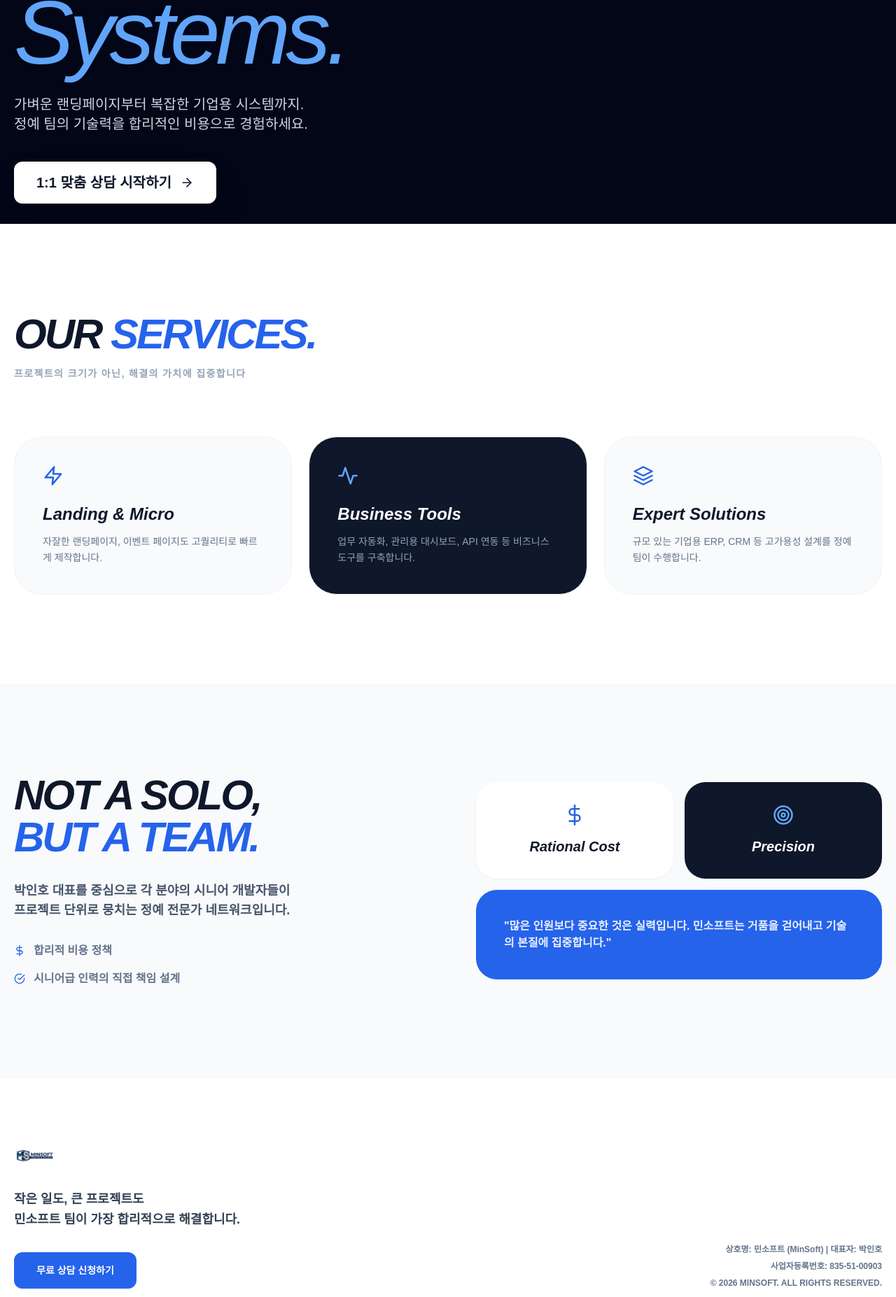
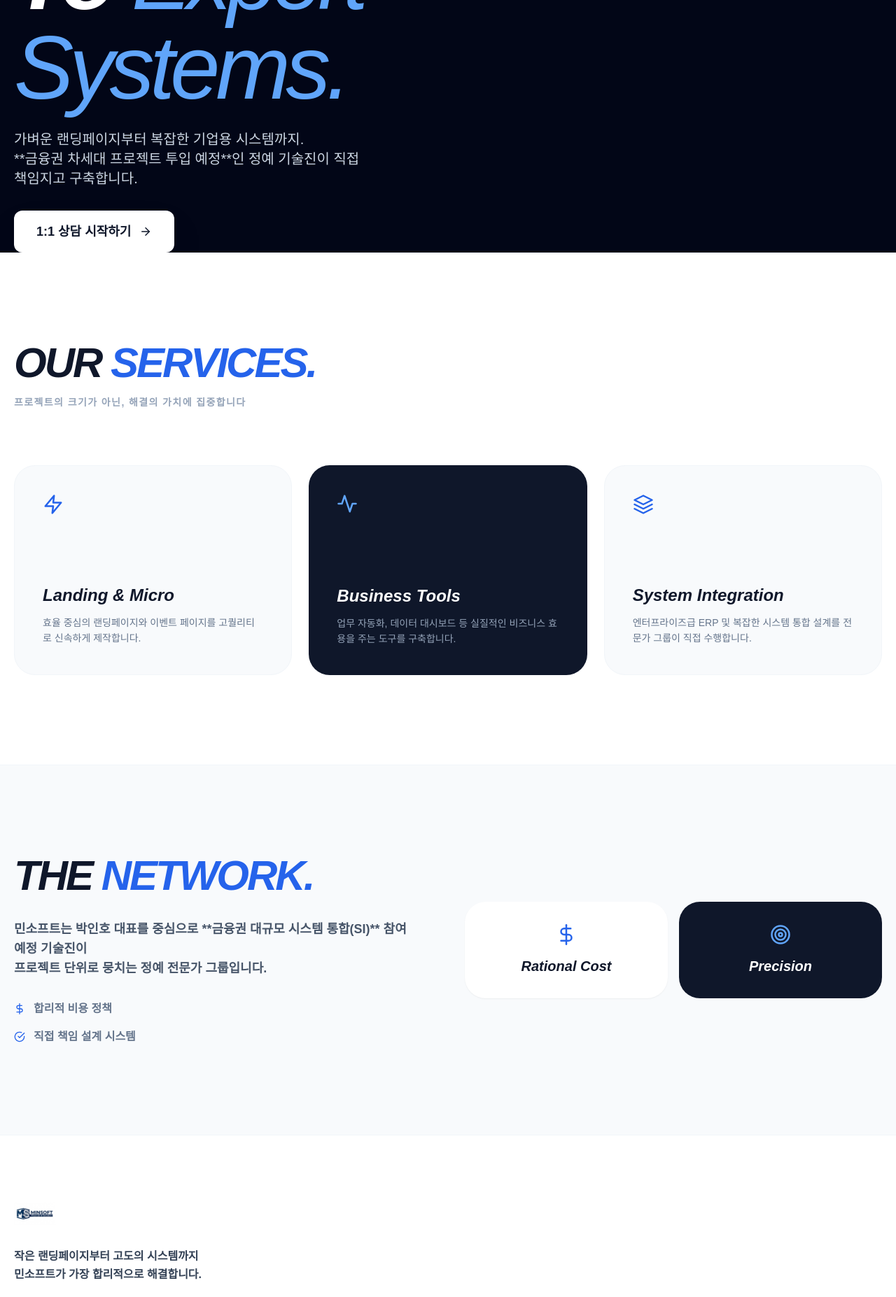
Before and after one commit to parkinho1/minsoft-web, a React (Vite) app: page / in a window 1280 px wide. Shown: the part 480-2334 px from the top of the page at 70% size. Built offline with nearby package versions, Linux system fonts and the light colour scheme.

Commit message:
Fix: Mobile font scaling and update finance project status

```diff
--- a/src/App.jsx
+++ b/src/App.jsx
@@ -5,7 +5,6 @@ import { FiArrowRight, FiCheckCircle, FiCpu, FiLayers, FiRefreshCw, FiServer, Fi
 // --- 공통 상담 함수 ---
 const openChat = () => window.open('https://open.kakao.com/o/sjhhq7ei');
 
-// --- Navbar: 모바일 전용 햄버거 메뉴 포함 ---
 const Navbar = () => {
   const [isScrolled, setIsScrolled] = useState(false);
   const [isMenuOpen, setIsMenuOpen] = useState(false);
@@ -19,12 +18,10 @@ const Navbar = () => {
   return (
     <nav className={`fixed w-full z-50 transition-all duration-500 ${isScrolled || isMenuOpen ? "bg-white/95 backdrop-blur-xl border-b border-slate-100 py-2" : "bg-transparent py-4"}`}>
       <div className="max-w-7xl mx-auto px-5 flex items-center justify-between">
-        {/* 로고: 모바일 대응 크기 조절 */}
         <div className="flex items-center gap-2 cursor-pointer bg-white p-1 rounded-lg shadow-sm border border-slate-100">
           <img src="/logo.png" alt="MinSoft Logo" className="h-7 md:h-10 object-contain" />
         </div>
 
-        {/* 데스크톱 메뉴 */}
         <div className={`hidden md:flex items-center space-x-10 text-sm font-bold uppercase tracking-widest ${isScrolled ? "text-slate-600" : "text-white"}`}>
           <a href="#services" className="hover:text-blue-400">Services</a>
           <a href="#team" className="hover:text-blue-400">Our Team</a>
@@ -33,23 +30,21 @@ const Navbar = () => {
           </button>
         </div>
 
-        {/* 모바일 메뉴 버튼 */}
         <button className="md:hidden text-2xl p-1" onClick={() => setIsMenuOpen(!isMenuOpen)}>
           {isMenuOpen ? <FiX className="text-slate-900" /> : <FiMenu className={isScrolled ? "text-slate-900" : "text-white"} />}
         </button>
       </div>
 
-      {/* 모바일 드롭다운 메뉴 */}
       <AnimatePresence>
         {isMenuOpen && (
           <motion.div
-            initial={{ opacity: 0, height: 0 }} animate={{ opacity: 1, height: "auto" }} exit={{ opacity: 0, height: 0 }}
-            className="md:hidden bg-white border-b border-slate-100 overflow-hidden"
+            initial={{ opacity: 0, y: -20 }} animate={{ opacity: 1, y: 0 }} exit={{ opacity: 0, y: -20 }}
+            className="md:hidden bg-white border-b border-slate-100 overflow-hidden absolute top-full left-0 w-full"
           >
             <div className="flex flex-col p-6 gap-6 font-black text-slate-900 uppercase tracking-widest text-center">
               <a href="#services" onClick={() => setIsMenuOpen(false)}>Services</a>
               <a href="#team" onClick={() => setIsMenuOpen(false)}>Our Team</a>
-              <button onClick={openChat} className="w-full py-4 bg-blue-600 text-white rounded-xl">Get a Quote</button>
+              <button onClick={openChat} className="w-full py-4 bg-blue-600 text-white rounded-xl shadow-lg shadow-blue-200">Get a Quote</button>
             </div>
           </motion.div>
         )}
@@ -63,62 +58,77 @@ function App() {
     <div className="bg-white text-slate-900 overflow-x-hidden selection:bg-blue-600 selection:text-white">
       <Navbar />
 
-      {/* 1. Hero: 모바일 텍스트 및 간격 최적화 */}
-      <section className="relative min-h-[90vh] md:min-h-screen flex items-center px-5 overflow-hidden bg-slate-950">
+      {/* 1. Hero: 모바일 폰트 크기 대폭 하향 조정 (뚫고 나감 방지) */}
+      <section className="relative min-h-[100svh] flex items-center px-5 overflow-hidden bg-slate-950 pt-20">
         <div className="absolute inset-0 -z-10">
           <img src="/hero-bg.png" alt="Tech" className="w-full h-full object-cover opacity-30 md:opacity-40" />
-          <div className="absolute inset-0 bg-gradient-to-b from-slate-950/20 via-slate-950/80 to-slate-950 md:bg-gradient-to-r md:from-slate-950 md:via-slate-950/40 md:to-transparent"></div>
+          <div className="absolute inset-0 bg-gradient-to-b from-slate-950/20 via-slate-950/90 to-slate-950"></div>
         </div>
-        <div className="max-w-7xl mx-auto w-full relative z-10 pt-16 md:pt-0">
+        <div className="max-w-7xl mx-auto w-full relative z-10">
           <motion.div initial={{ opacity: 0, y: 20 }} animate={{ opacity: 1, y: 0 }} className="max-w-4xl text-center md:text-left">
-            <div className="inline-block px-3 py-1 bg-blue-600 text-white rounded text-[10px] font-black mb-6 uppercase tracking-[0.2em]">Full-Spectrum Digital Partner</div>
-            <h1 className="text-4xl sm:text-6xl md:text-8xl lg:text-9xl font-black text-white leading-[1.1] md:leading-[0.9] tracking-tighter mb-6 italic">
+            <div className="inline-block px-3 py-1 bg-blue-600 text-white rounded text-[10px] font-black mb-6 uppercase tracking-[0.2em]">SI & Solution Expert</div>
+            {/* 모바일에서 글자가 깨지지 않도록 text-4xl로 시작 */}
+            <h1 className="text-4xl sm:text-6xl md:text-8xl lg:text-9xl font-black text-white leading-[1.1] md:leading-[0.9] tracking-tighter mb-6 italic break-keep">
               From <span className="text-blue-400 font-normal">Landing Pages</span> <br className="hidden md:block" />
               To <span className="text-blue-400 font-normal">Expert Systems.</span>
             </h1>
-            <p className="text-base md:text-xl text-slate-300 max-w-lg mx-auto md:mx-0 mb-10 font-medium leading-relaxed">
+            <p className="text-sm md:text-xl text-slate-300 max-w-lg mx-auto md:mx-0 mb-8 font-medium leading-relaxed">
               가벼운 랜딩페이지부터 복잡한 기업용 시스템까지. <br className="hidden md:block" />
-              정예 팀의 기술력을 합리적인 비용으로 경험하세요.
+              **금융권 차세대 프로젝트 투입 예정**인 정예 기술진이 직접 책임지고 구축합니다.
             </p>
-            <button onClick={openChat} className="w-full md:w-auto flex items-center justify-center gap-3 text-lg md:text-xl font-black bg-white text-slate-900 px-8 py-4 rounded-xl shadow-2xl">
-              1:1 맞춤 상담 시작하기 <FiArrowRight />
-            </button>
+            <div className="flex flex-col sm:flex-row gap-4 items-center justify-center md:justify-start">
+              <button onClick={openChat} className="w-full sm:w-auto flex items-center justify-center gap-3 text-lg font-black bg-white text-slate-900 px-8 py-4 rounded-xl shadow-2xl">
+                1:1 상담 시작하기 <FiArrowRight />
+              </button>
+            </div>
           </motion.div>
         </div>
       </section>
 
-      {/* 2. Services: 모바일 1열 카드 배치 */}
+      {/* 2. Services: 모바일 패딩 및 카드 너비 최적화 */}
       <section id="services" className="py-20 md:py-32 px-5 bg-white">
         <div className="max-w-7xl mx-auto">
           <div className="mb-12 md:mb-20 text-center md:text-left">
             <h2 className="text-4xl md:text-6xl font-black tracking-tighter uppercase italic">Our <span className="text-blue-600">Services.</span></h2>
             <p className="mt-4 text-slate-400 font-bold uppercase tracking-widest text-[10px] md:text-sm">프로젝트의 크기가 아닌, 해결의 가치에 집중합니다</p>
           </div>
-          <div className="grid grid-cols-1 md:grid-cols-3 gap-4 md:gap-6">
-            {[
-              { icon: <FiZap />, title: "Landing & Micro", desc: "자잘한 랜딩페이지, 이벤트 페이지도 고퀄리티로 빠르게 제작합니다.", bg: "bg-slate-50" },
-              { icon: <FiActivity />, title: "Business Tools", desc: "업무 자동화, 관리용 대시보드, API 연동 등 비즈니스 도구를 구축합니다.", bg: "bg-slate-900", dark: true },
-              { icon: <FiLayers />, title: "Expert Solutions", desc: "규모 있는 기업용 ERP, CRM 등 고가용성 설계를 정예 팀이 수행합니다.", bg: "bg-slate-50" }
-            ].map((item, i) => (
-              <div key={i} className={`p-8 md:p-10 rounded-[30px] md:rounded-[40px] ${item.bg} ${item.dark ? "text-white" : "text-slate-900"} border border-slate-100`}>
-                <div className={`${item.dark ? "text-blue-400" : "text-blue-600"} text-3xl mb-6`}>{item.icon}</div>
-                <h3 className="text-xl md:text-2xl font-black mb-3 italic">{item.title}</h3>
-                <p className={`text-sm leading-relaxed ${item.dark ? "text-slate-400" : "text-slate-500"}`}>{item.desc}</p>
+          <div className="grid grid-cols-1 md:grid-cols-3 gap-6">
+            <div className="p-8 md:p-10 rounded-[30px] bg-slate-50 border border-slate-100 flex flex-col justify-between h-auto min-h-[300px]">
+              <FiZap className="text-blue-600 text-3xl mb-6" />
+              <div>
+                <h3 className="text-xl md:text-2xl font-black mb-3 italic">Landing & Micro</h3>
+                <p className="text-slate-500 text-sm leading-relaxed">효율 중심의 랜딩페이지와 이벤트 페이지를 고퀄리티로 신속하게 제작합니다.</p>
               </div>
-            ))}
+            </div>
+            <div className="p-8 md:p-10 rounded-[30px] bg-slate-900 text-white flex flex-col justify-between h-auto min-h-[300px]">
+              <FiActivity className="text-blue-400 text-3xl mb-6" />
+              <div>
+                <h3 className="text-xl md:text-2xl font-black mb-3 italic">Business Tools</h3>
+                <p className="text-slate-400 text-sm leading-relaxed">업무 자동화, 데이터 대시보드 등 실질적인 비즈니스 효용을 주는 도구를 구축합니다.</p>
+              </div>
+            </div>
+            <div className="p-8 md:p-10 rounded-[30px] bg-slate-50 border border-slate-100 flex flex-col justify-between h-auto min-h-[300px]">
+              <FiLayers className="text-blue-600 text-3xl mb-6" />
+              <div>
+                <h3 className="text-xl md:text-2xl font-black mb-3 italic">System Integration</h3>
+                <p className="text-slate-500 text-sm leading-relaxed">엔터프라이즈급 ERP 및 복잡한 시스템 통합 설계를 전문가 그룹이 직접 수행합니다.</p>
+              </div>
+            </div>
           </div>
         </div>
       </section>
 
-      {/* 3. Team Network */}
+      {/* 3. Team & Reliability */}
       <section id="team" className="py-20 md:py-32 px-5 bg-slate-50 border-t border-slate-100">
-        <div className="max-w-7xl mx-auto flex flex-col lg:flex-row gap-12 md:gap-20 items-center">
+        <div className="max-w-7xl mx-auto flex flex-col lg:flex-row gap-12 items-center">
           <div className="w-full lg:w-1/2 text-center md:text-left">
-            <h2 className="text-4xl md:text-6xl font-black tracking-tighter uppercase italic mb-8">Not a Solo, <br /> <span className="text-blue-600">But a Team.</span></h2>
-            <p className="text-slate-600 text-base md:text-lg leading-relaxed font-bold mb-8">박인호 대표를 중심으로 각 분야의 시니어 개발자들이 <br className="hidden md:block" /> 프로젝트 단위로 뭉치는 정예 전문가 네트워크입니다.</p>
-            <div className="flex flex-col gap-4 items-center md:items-start">
-              <span className="flex items-center gap-3 font-bold text-slate-500"><FiDollarSign className="text-blue-600" /> 합리적 비용 정책</span>
-              <span className="flex items-center gap-3 font-bold text-slate-500"><FiCheckCircle className="text-blue-600" /> 시니어급 인력의 직접 책임 설계</span>
+            <h2 className="text-4xl md:text-6xl font-black tracking-tighter uppercase italic mb-8 italic">The <span className="text-blue-600">Network.</span></h2>
+            <p className="text-slate-600 text-base md:text-lg leading-relaxed font-bold mb-8 break-keep">
+              민소프트는 박인호 대표를 중심으로 **금융권 대규모 시스템 통합(SI)** 참여 예정 기술진이 <br className="hidden md:block" /> 프로젝트 단위로 뭉치는 정예 전문가 그룹입니다.
+            </p>
+            <div className="flex flex-col gap-4 items-center md:items-start text-sm md:text-base font-bold text-slate-500">
+              <span className="flex items-center gap-3"><FiDollarSign className="text-blue-600" /> 합리적 비용 정책</span>
+              <span className="flex items-center gap-3"><FiCheckCircle className="text-blue-600" /> 직접 책임 설계 시스템</span>
             </div>
           </div>
           <div className="w-full lg:w-1/2 grid grid-cols-1 sm:grid-cols-2 gap-4">
@@ -130,22 +140,22 @@ function App() {
               <FiTarget className="text-blue-400 text-3xl mx-auto mb-4" />
               <h5 className="font-black text-xl italic">Precision</h5>
             </div>
-            <div className="sm:col-span-2 bg-blue-600 p-8 md:p-10 rounded-[30px] text-white text-center md:text-left">
-              <p className="text-sm md:text-base font-bold opacity-90 leading-loose">"많은 인원보다 중요한 것은 실력입니다. 민소프트는 거품을 걷어내고 기술의 본질에 집중합니다."</p>
-            </div>
           </div>
         </div>
       </section>
 
-      {/* 4. Footer */}
+      {/* 4. Footer: 사업자 정보 반영 */}
       <footer className="py-16 md:py-24 px-5 bg-white border-t border-slate-100">
         <div className="max-w-7xl mx-auto flex flex-col md:flex-row justify-between gap-12 items-center md:items-end">
           <div className="text-center md:text-left">
             <img src="/logo.png" alt="MinSoft" className="h-8 mb-8 mx-auto md:mx-0" />
-            <p className="text-lg font-bold text-slate-700 leading-relaxed mb-8">작은 일도, 큰 프로젝트도 <br />민소프트 팀이 가장 합리적으로 해결합니다.</p>
-            <button onClick={openChat} className="w-full md:w-auto px-8 py-4 bg-blue-600 text-white text-sm font-black rounded-xl">무료 상담 신청하기</button>
+            <p className="text-base font-bold text-slate-700 leading-relaxed mb-8">
+              작은 랜딩페이지부터 고도의 시스템까지 <br />
+              민소프트가 가장 합리적으로 해결합니다.
+            </p>
+            <button onClick={openChat} className="w-full md:w-auto px-8 py-4 bg-blue-600 text-white text-sm font-black rounded-xl shadow-lg shadow-blue-200">무료 상담 신청하기</button>
           </div>
-          <div className="text-center md:text-right space-y-2 text-[10px] md:text-xs font-bold text-slate-500">
+          <div className="text-center md:text-right space-y-2 text-[10px] md:text-xs font-bold text-slate-500 uppercase">
             <p>상호명: 민소프트 (MinSoft) | 대표자: 박인호</p>
             <p>사업자등록번호: 835-51-00903</p>
             <p>© 2026 MINSOFT. ALL RIGHTS RESERVED.</p>
```
